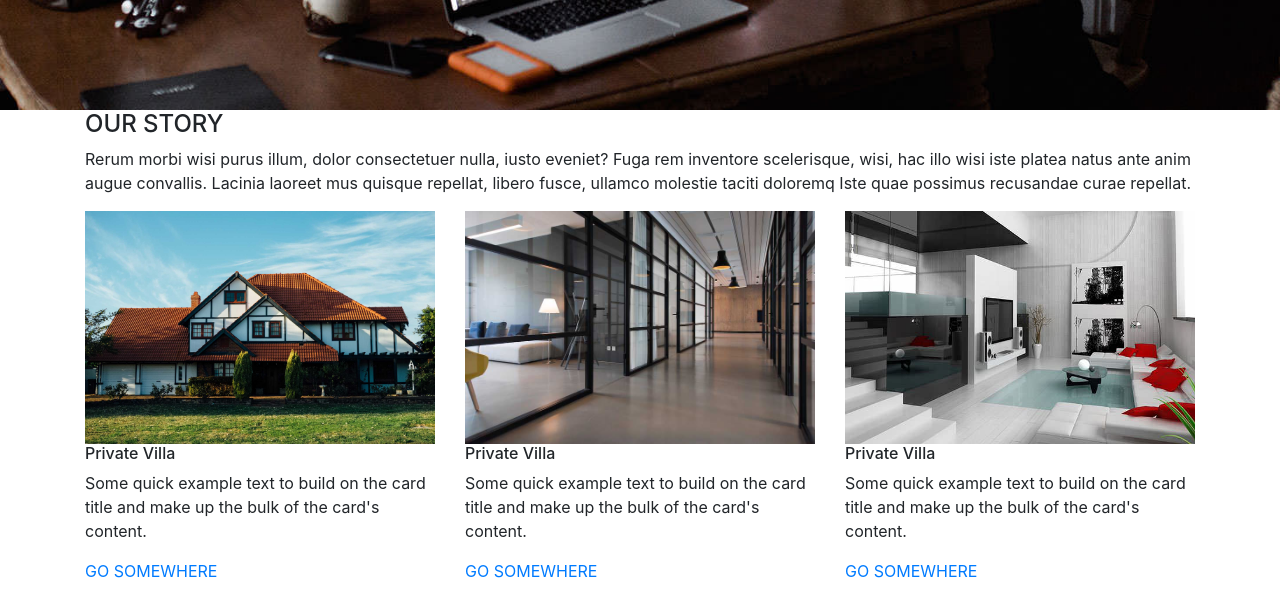
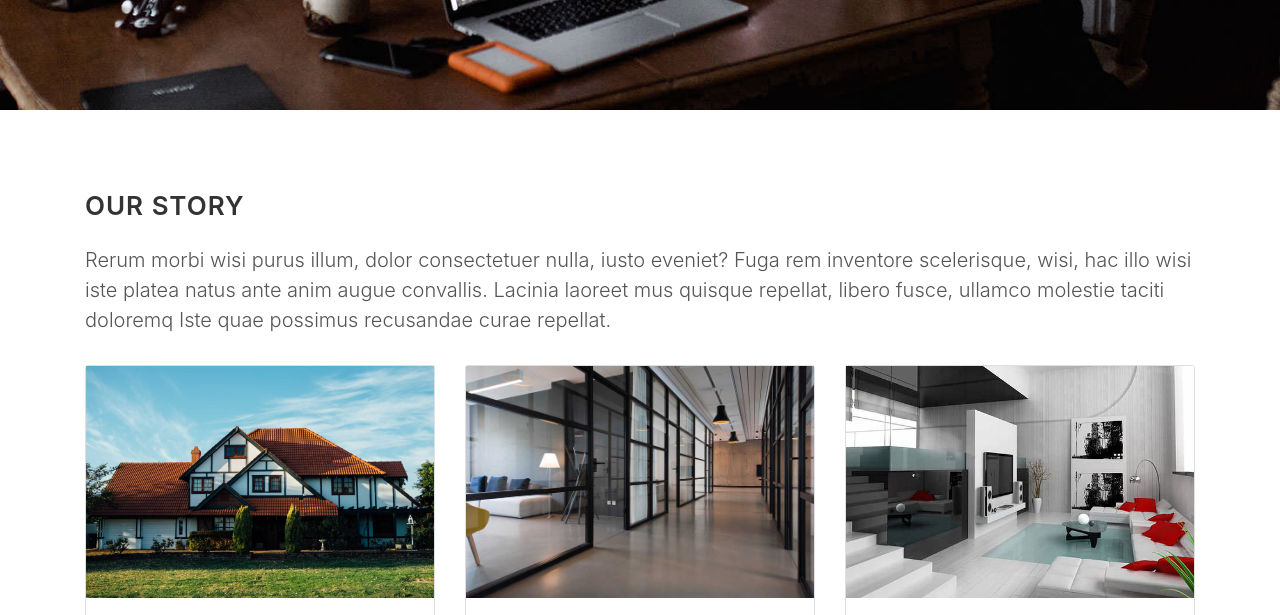
Before and after one commit to SinemSungur/estent-real-estate-demo-page, a website: page aboutus.html in a window 1280 px wide. Shown: the part 690-1305 px from the top of the page. Drawn offline with nearby package versions, Linux system fonts and the light colour scheme; a web font is replaced by a local one.

Commit message:
style2.css updated

```diff
--- a/style2.css
+++ b/style2.css
@@ -7,3 +7,44 @@
     min-height: 100vh;
     padding-bottom: 3rem;
 }
+.aboutus-section {
+    padding: 80px 0;
+}
+.aboutus-section h4 {
+    color: #333;
+    font-size: 26px;
+    margin-bottom: 24px;
+    font-weight: 600;
+    letter-spacing: 1px;
+}
+.aboutus-section p {
+    color: #555;
+    font-size: 20px;
+    margin-bottom: 30px;
+    font-weight: 300;
+}
+.aboutus-img-card-content {
+    padding: 20px;
+}
+.aboutus-img-card-content h6 {
+    color: #444;
+    font-size: 16px;
+    margin-bottom: 12px;
+}
+.aboutus-img-card-content p {
+    font-size: 16px;
+    margin-bottom: 24px;
+}
+.aboutus-img-card-content a {
+    padding: 8px 22px;
+    color: white;
+    background-color: #2C3E50;
+    border-radius: 3px;
+    font-size: 14px;
+    font-weight: 600;
+}
+.aboutus-card-content {
+    border: 1px solid rgba(0, 0, 0, 0.125);
+    margin-bottom: 48px;
+    border-radius: 3px;
+}
```
